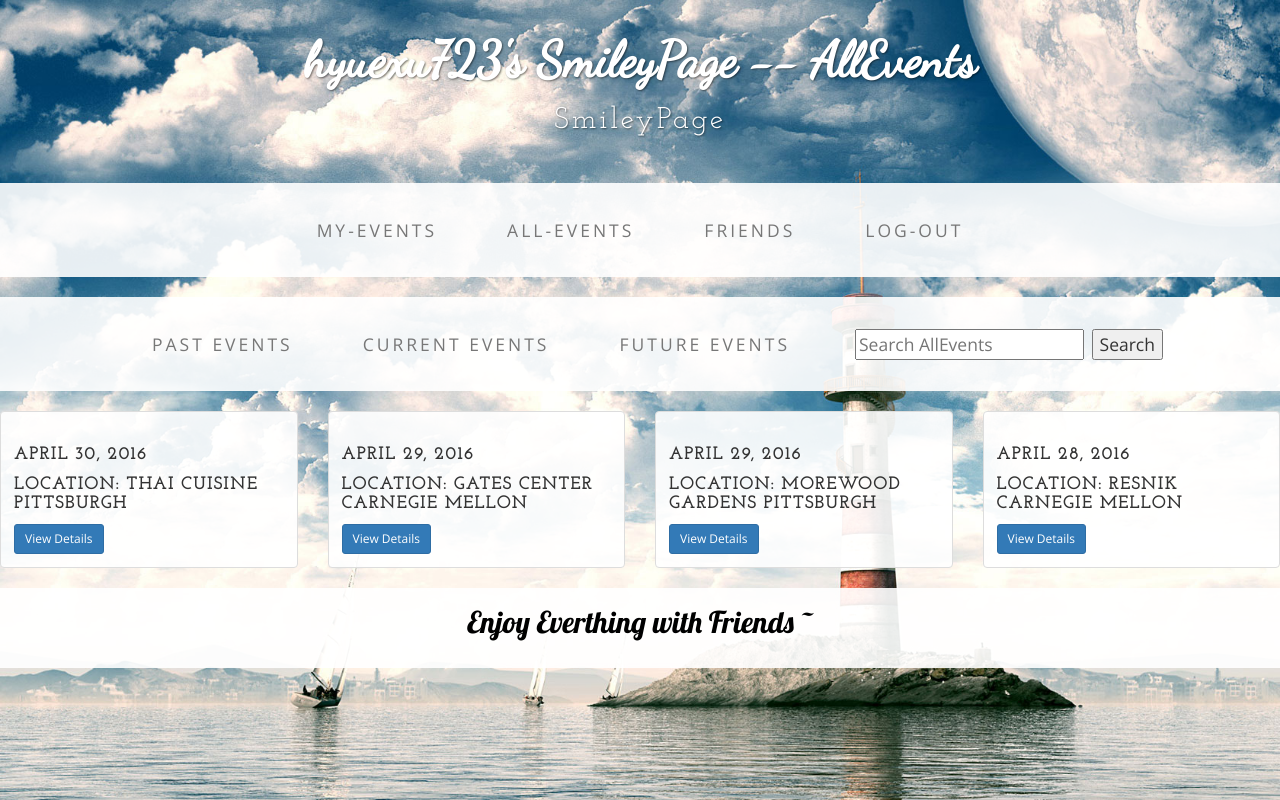
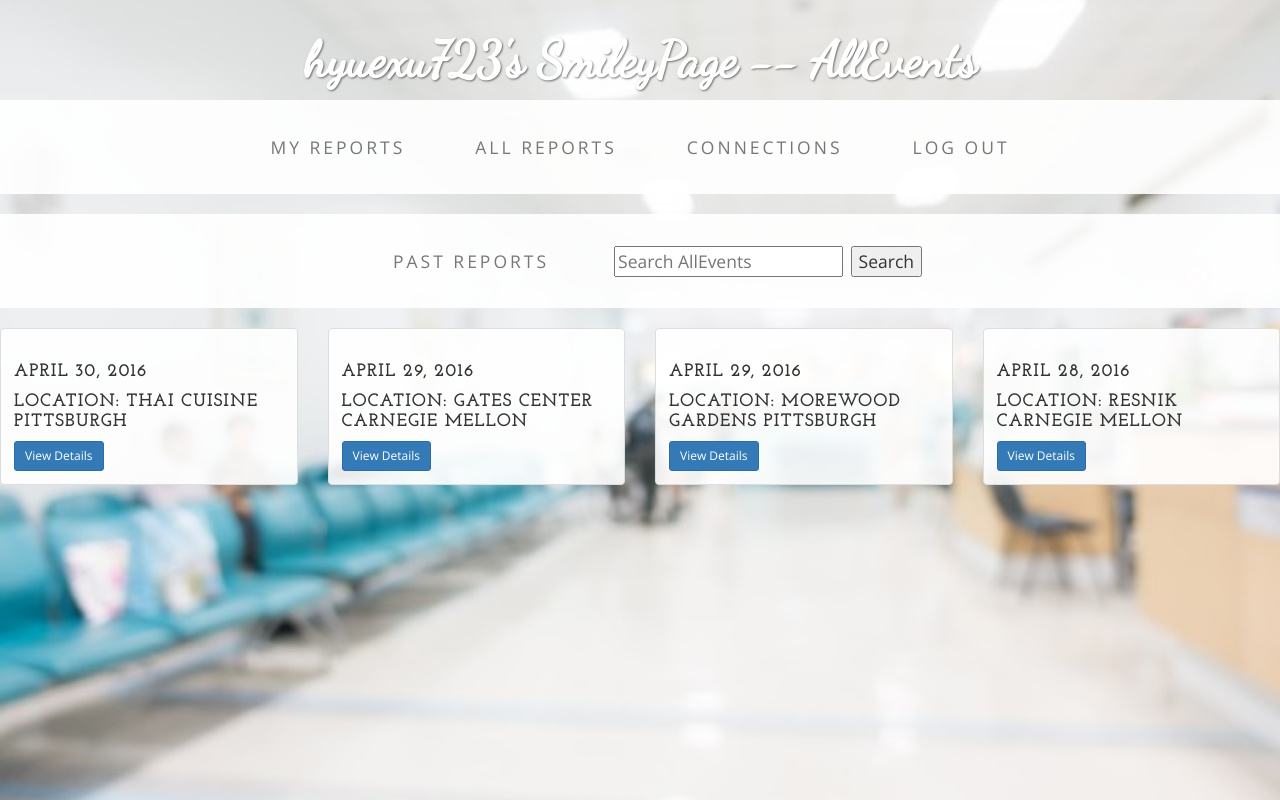
Before and after one commit to hyue723/smileypage, a Django app: page /user/all_events/past/ in a window 1280 px wide. Run offline with Django 3.2, Linux system fonts and the light colour scheme; a user stored in the database is signed in; data comes from the database, SQL or seed files in the repository; both versions use the stored data as it was after the commit; parts of the project's set-up code (start-up, migrations or seed data) failed here and were passed over; some libraries are stand-ins or nearby versions.

Commit message:
changing templates for homebase.html and base.html

```diff
--- a/user/templates/user/all_events.html
+++ b/user/templates/user/all_events.html
@@ -9,13 +9,7 @@
     <nav class="navbar navbar-default" role = "navigation">
         <ul class="nav navbar-nav">
             <li>
-                <a href = "{% url 'user:allevents_past' %}">Past Events</a>
-            </li>
-            <li>
-                <a href = "{% url 'user:allevents_current' %}">Current Events</a>
-            </li>
-            <li>
-                <a href = "{% url 'user:allevents_future' %}">Future Events</a>
+                <a href = "{% url 'user:allevents_past' %}">Past Reports</a>
             </li>
             <li vertical-align="center">
                 <form method = 'GET' action='' style="padding-top:32px;padding-left: 30px">
--- a/user/templates/user/base.html
+++ b/user/templates/user/base.html
@@ -8,7 +8,7 @@
     <meta name="description" content="">
     <meta name="author" content="">
 
-    <title>{% block title %}SmileyPage Homepage{% endblock %}</title>
+    <title>{% block title %}Diagnosis Homepage{% endblock %}</title>
 
     <!-- Bootstrap Core CSS -->
     <link href="/static/css/bootstrap.min.css"  rel="stylesheet"/>
@@ -32,9 +32,9 @@
 
 </head>
 
-<body background={%block background%} "/static/img/bg7.jpg"{% endblock %}>
+<body background={%block background%} "/static/images/bg-01.jpg"{% endblock %}>
     <div class="brand" id="username">{% block username %}User Name{% endblock %}</div>
-    <div class="address-bar" id= "userlogo">SmileyPage</div>
+
     <!-- Navigation -->
     <nav class="navbar navbar-default" role="navigation">
         <div class="container">
@@ -46,7 +46,7 @@
                     <span class="icon-bar"></span>
                     <span class="icon-bar"></span>
                 </button>
-                <a class="navbar-brand" href="{% url 'user:profile' %}">SmileyPage</a>
+                <a class="navbar-brand" href="{% url 'user:profile' %}">Diagnosis</a>
                 <!-- navbar-brand is hidden on larger screens, but visible when the menu is collapsed -->
             </div>
             <!-- Collect the nav links, forms, and other content for toggling -->
@@ -54,16 +54,16 @@
             <div class="collapse navbar-collapse" id="bs-example-navbar-collapse-1">
                 <ul class="nav navbar-nav">
                     <li class = ""> <!-- class will be "active" once it is selected-->
-                        <a href="{% url 'user:profile' %}">My-Events</a> <!--Used to be Profile-->
+                        <a href="{% url 'user:profile' %}">My Reports</a> <!--Used to be Profile-->
                     </li>
                     <li class = "">
-                        <a href="{% url 'user:all_events' %}">All-Events</a> <!--Used to be MyEvents-->
+                        <a href="{% url 'user:all_events' %}">All Reports</a> <!--Used to be MyEvents-->
                     </li>
                     <li class = "">
-                        <a href="{% url 'user:display_friends' %}">Friends</a>
+                        <a href="{% url 'user:display_friends' %}">Connections</a>
                     </li>
                     <li class = "">
-                        <a href="{% url 'user:logout' %}">Log-out</a>
+                        <a href="{% url 'user:logout' %}">Log out</a>
                     </li>
                 </ul>
             </div>
@@ -76,15 +76,6 @@
     <!-- /.container -->
     {% block body %}
     {% endblock %}
-    <footer>
-        <div class="container">
-            <div class="row">
-                <div class="col-lg-12 text-center">
-                    <p>Enjoy Everthing with Friends ~ </p>
-                </div>
-            </div>
-        </div>
-    </footer>
 
     <!-- jQuery -->
     <script src="/static/js/jquery.js" ></script>
```
Also changed, not shown: home/templates/home/homebase.html (+3 -20 lines), db.sqlite3, user/parse.py (added), 1 other file.
